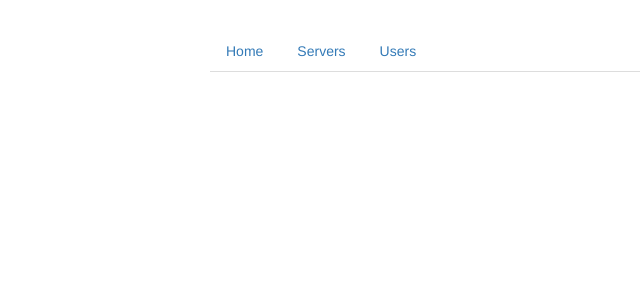
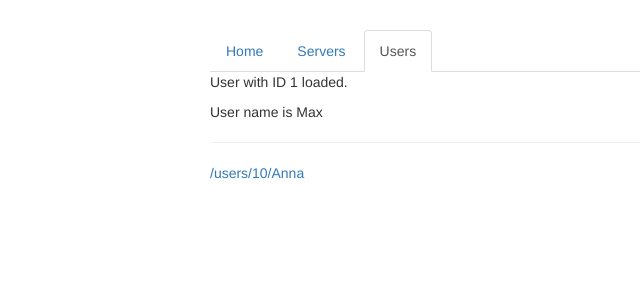
Before and after one commit to MaxwellChrist/AngularRoutingPractice, an Angular app: page /users/1/Max in a window 1280 px wide. Before the commit this address led to /. Shown: the top 300 px of the page, without its empty margins (55-695 px from the left). Built offline with nearby package versions, Linux system fonts and the light colour scheme.

Commit message:
added dynamic route parameters and link to change parameter on same component

```diff
--- a/src/app/app.module.ts
+++ b/src/app/app.module.ts
@@ -15,6 +15,7 @@
 const appRoutes: Routes = [
   { path: '', component: HomeComponent },
   { path: 'users', component: UsersComponent }, // This will load the following path: localhost:4200/users
+  { path: 'users/:id/:name', component: UserComponent },
   { path: 'servers', component: ServersComponent },
 ];
 
--- a/src/app/home/home.component.html
+++ b/src/app/home/home.component.html
@@ -1,2 +1,3 @@
 <h4>Welcome to Server Manager 4.0</h4>
 <p>Manage your Servers and Users.</p>
+<button class="btn btn-primary" (click)="onLoadServers()">Load Servers</button>
--- a/src/app/home/home.component.ts
+++ b/src/app/home/home.component.ts
@@ -1,4 +1,5 @@
 import { Component, OnInit } from '@angular/core';
+import { Router } from '@angular/router';
 
 @Component({
   selector: 'app-home',
@@ -7,9 +8,13 @@
 })
 export class HomeComponent implements OnInit {
 
-  constructor() { }
+  constructor(private router: Router) { }
 
   ngOnInit() {
   }
 
+  onLoadServers() {
+    this.router.navigate(['/servers']);
+  }
+
 }
--- a/src/app/servers/servers.component.html
+++ b/src/app/servers/servers.component.html
@@ -19,6 +19,8 @@
 
     <a routerLink="/servers">reload page</a>
     -->
+
+    <button class="btn btn-primary" (click)="onReload()">Reload page</button>
     <app-edit-server></app-edit-server>
     <hr>
     <app-server></app-server>
--- a/src/app/servers/servers.component.ts
+++ b/src/app/servers/servers.component.ts
@@ -1,5 +1,6 @@
 import { Component, OnInit } from '@angular/core';
 import { ServersService } from './servers.service';
+import { ActivatedRoute, Router } from '@angular/router'
 
 @Component({
   selector: 'app-servers',
@@ -9,10 +10,14 @@
 export class ServersComponent implements OnInit {
   public servers: {id: number, name: string, status: string}[] = [];
 
-  constructor(private serversService: ServersService) { }
+  constructor(private serversService: ServersService, private router: Router, private route: ActivatedRoute) { }
 
   ngOnInit() {
     this.servers = this.serversService.getServers();
   }
 
+  onReload() {
+    this.router.navigate(['/servers'], {relativeTo: this.route})
+  }
+
 }
--- a/src/app/users/user/user.component.html
+++ b/src/app/users/user/user.component.html
@@ -1,2 +1,4 @@
-<p>User with ID _ID_ loaded.</p>
-<p>User name is _NAME_</p>
+<p>User with ID {{ user.id }} loaded.</p>
+<p>User name is {{ user.name }}</p>
+<hr>
+<a [routerLink]="['/users', 10, 'Anna']">/users/10/Anna</a>
--- a/src/app/users/user/user.component.ts
+++ b/src/app/users/user/user.component.ts
@@ -1,4 +1,5 @@
 import { Component, OnInit } from '@angular/core';
+import { ActivatedRoute, Params } from '@angular/router';
 
 @Component({
   selector: 'app-user',
@@ -8,9 +9,19 @@
 export class UserComponent implements OnInit {
   user: {id: number, name: string};
 
-  constructor() { }
+  constructor(private route: ActivatedRoute) { }
 
   ngOnInit() {
+    this.user = {
+      id: this.route.snapshot.params['id'],
+      name: this.route.snapshot.params['name']
+    }
+    this.route.params.subscribe(
+      (params: Params) => {
+        this.user.id = params['id'];
+        this.user.name = params['name']
+      }
+    )
   }
 
 }
--- a/src/app/users/users.component.ts
+++ b/src/app/users/users.component.ts
@@ -1,11 +1,11 @@
-import { Component } from '@angular/core';
+import { Component, OnInit } from '@angular/core';
 
 @Component({
   selector: 'app-users',
   templateUrl: './users.component.html',
   styleUrls: ['./users.component.css']
 })
-export class UsersComponent {
+export class UsersComponent implements OnInit{
   users = [
     {
       id: 1,
@@ -20,4 +20,10 @@
       name: 'Chris'
     }
   ];
+
+  constructor() {}
+
+  ngOnInit(): void {
+
+  }
 }
```
